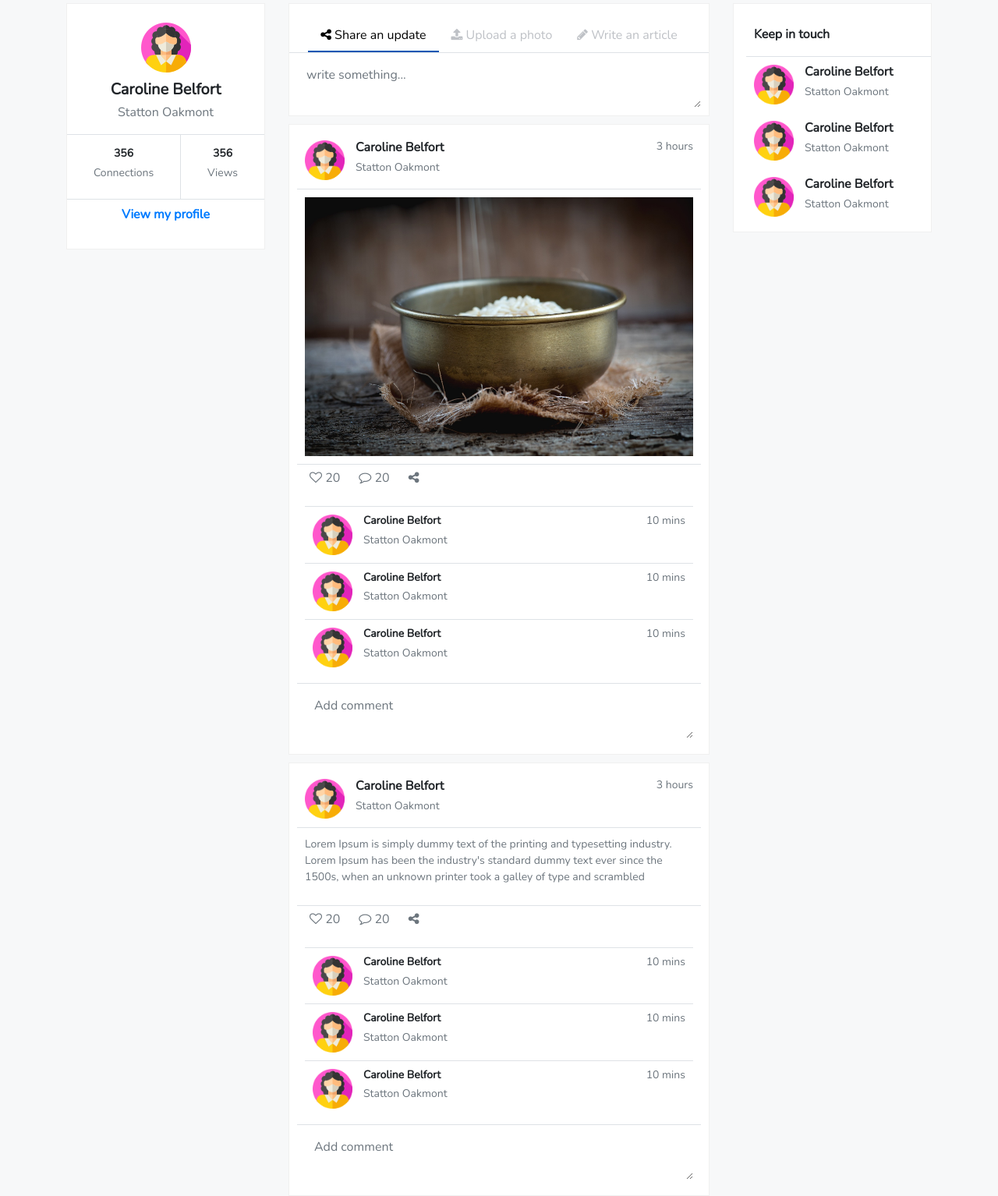
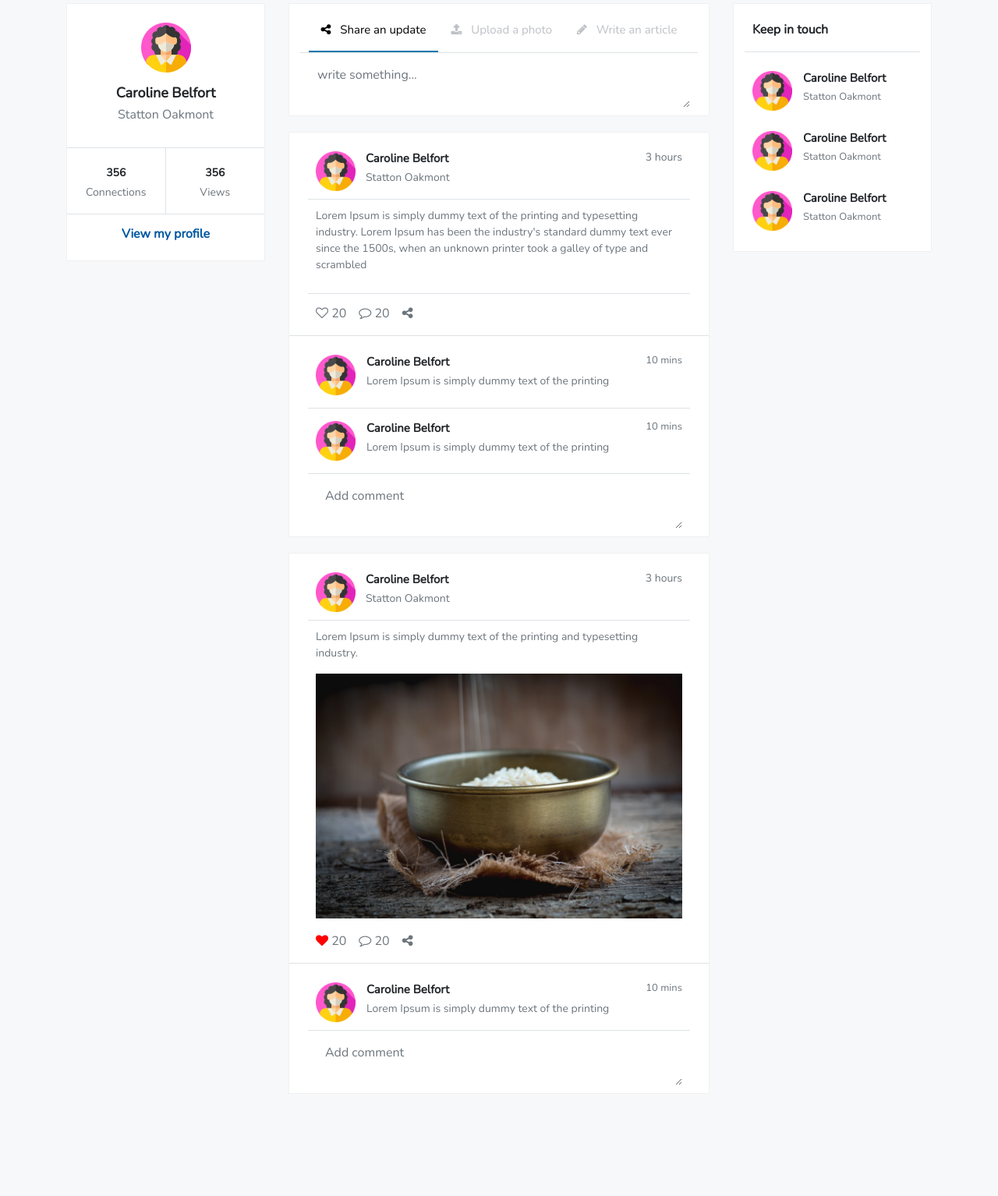
Before and after one commit to Ruchitha2018/binary-numbers-task, a plain HTML site: page index.html in a window 1280 px wide. Shown: the part 122-1656 px from the top of the page at 78% size. After the commit the page ends 1545 px from the top, so only its background shows below. Drawn offline with nearby package versions, Linux system fonts and the light colour scheme.

Commit message:
Updated the padding

```diff
--- a/css/main.css
+++ b/css/main.css
@@ -5,72 +5,82 @@ body {
 nav {
   box-shadow: 0 1px 3px 0 rgba(0,0,0,.15);
 }
+.nav-form-search {
+  background: #F7F8F9;
+  border: 1px solid #F7F8F9;
+}
+.box {
+  background: white;
+  border: 1px solid #F0F0F0;
+  margin-bottom: 20px;
+}
+.box-inner {
+  padding: 14px 14px 0px 14px;
+}
+.box-content {
+  padding: 10px;
+}
+.box-content--right {
+  margin-right: auto;
+  display: block;
+  padding-left: 1px;
+}
 .box-sticky {
   position: sticky;
   top: 4em;
 }
-.box {
-  background: white;
-  border: 1px solid #F0F0F0;
-  padding-top: 20px;
-  margin-top: 10px;
+/* size of a image*/
+.medium-img {
+  width: 80%;
 }
-.box-content {
-  padding: 10px;
-}
-.nav-form-search {
-  background: #F7F8F9;
-  border: 1px solid #F7F8F9;
-}
-
-/* Padding Text */
-.small-padding {
-  padding: 10px ;
-}
-
-/* Alignment of image*/
+/* IMAGE POSITION */
 .img-center {
   display: block;
   margin-left: auto;
   margin-right: auto;
 }
-.img-left {
-  margin-left: auto;
-  display: block;
-}
-.img-right {
-  margin-right: auto;
-  display: block;
-}
-.img-width--full {
+.image-width--full {
   width: 100%;
 }
 
-/*Size of image*/
-.medium-img {
-  width: 80%;
+/*TEXT COLOR*/
+.text-blue {
+  color: #0058a2;
 }
 
-/* Alignment of box-content*/
-.box-content--right {
-  margin-right: auto;
-  display: block;
-  padding-left: 1px;
+/*FONT SIZE*/
+.font-12 {
+  font-size: 12px;
+}
+.font-13 {
+  font-size: 13px;
+}
+.font-14 {
+  font-size: 14px;
+}
+.font-15 {
+  font-size: 15px;
+}
+.font-18 {
+  font-size: 18px;
 }
 
-/* font size */
-.small-font {
-  font-size: 14px;
+/*BACKGROUND*/
+.red-bg {
+  color: red;
 }
-.medium-font {
-  font-size: 16px;
+/*FONT WEIGHT*/
+.font-bold {
+  font-weight: bold;
 }
 
-/*Tabs*/
+/*TABS*/
 .tabs .nav-link {
   color: #bec1c6;
+  padding-bottom: 16px;
+  font-size: 15px;
 }
 .tabs .active {
   color: black;
-  border-bottom: 2px solid #0056b3;
+  border-bottom: 2px solid #1876AD;
 }
--- a/index.html
+++ b/index.html
@@ -62,51 +62,52 @@
                </ul>
              </div>
            </div>
-
     <div class = "row">
       <div class = "col-md-3 profile">
-                <div class = "box box-sticky pt-4 pb-3">
+        <div class = "box box-sticky pt-4">
           <div class = "box-img">
             <img class = "img-center" src = "images/profile-icon.png" />
           </div>
-                  <div class = "box-content">
-                    <h5 class = "text-center font-weight-bold">Caroline Belfort</h5>
+          <div class = "box-content pt-3 pb-4">
+            <h5 class = "text-center font-18 font-bold">Caroline Belfort</h5>
             <h6 class = "text-center text-secondary">Statton Oakmont</h6>
           </div>
-                  <div class = "d-flex flex-row justify-content-around border-top border-bottom">
-                    <div class = "box-content flex-fill border-right p-3">
-                      <h5 class = "text-center font-weight-bold small-font">356</h5>
-                      <h6 class = "text-center text-secondary small-font">Connections</h6>
+          <div class = "d-flex border-top border-bottom">
+            <div class = "box-content w-50 border-right pt-4">
+              <h5 class = "text-center font-bold font-14">356</h5>
+              <h6 class = "text-center text-secondary font-14">Connections</h6>
             </div>
-                    <div class = "box-content flex-fill p-3">
-                      <h5 class = "text-center font-weight-bold small-font">356</h5>
-                      <h6 class = "text-center text-secondary small-font">Views</h6>
+            <div class = "box-content w-50 pt-4">
+              <h5 class = "text-center font-bold font-14">356</h5>
+              <h6 class = "text-center text-secondary font-14">Views</h6>
             </div>
           </div>
-                  <div class = "box-content box-btn">
+          <div class = "box-content pt-3 pb-3">
             <h6 class = "text-center">
-                      <a href = "#" class = "font-weight-bold">View my profile</a>
+              <a href = "#" class = "text-blue font-bold">View my profile</a>
             </h6>
           </div>
         </div>
-              </div> <!--End col-md-3 Profile-->
+      </div><!--End Profile-->
 
       <div class = "col-md-6 posts">
         <div class = "box">
+          <div class = "box-inner">
             <ul class="nav justify-content-center tabs" id="myTab" role="tablist">
               <li class="nav-item">
                 <a class="nav-link active" id="home-tab" data-toggle="tab" href="#tab1" role="tab" aria-controls="tab1" aria-selected="true">
-                        <i class = "fa fa-share-alt"></i> Share an update</a>
+                  <i class = "fa fa-share-alt pr-2"></i> Share an update</a>
                 </li>
                 <li class="nav-item">
                   <a class="nav-link" id="profile-tab" data-toggle="tab" href="#tab2" role="tab" aria-controls="tab2" aria-selected="false">
-                          <i class = "fa fa-upload"></i> Upload a photo</a>
+                    <i class = "fa fa-upload pr-2"></i> Upload a photo</a>
                   </li>
                   <li class="nav-item">
                     <a class="nav-link" id="contact-tab" data-toggle="tab" href="#tab3" role="tab" aria-controls="tab3" aria-selected="false">
-                            <i class = "fa fa-pencil"></i> Write an article</a>
+                      <i class = "fa fa-pencil pr-2"></i> Write an article</a>
                     </li>
                   </ul>
+
                   <div class="tab-content" id="myTabContent">
                     <div class="tab-pane fade show active" id="tab1" role="tabpanel" aria-labelledby="tab1">
                       <div class = "box-content border-top">
@@ -117,201 +118,168 @@
                     <div class="tab-pane fade" id="tab3" role="tabpanel" aria-labelledby="tab3">Hello</div>
                   </div>
                 </div>
+              </div>
+              <div class = "box">
+                <div class = "box-inner pl-4 pr-4">
+                  <div class = "box-content d-flex border-bottom">
+                    <div class = "box-img">
+                      <img class = "medium-img" src = "images/profile-icon.png" />
+                    </div>
+                    <div class = "box-content--right pl-0">
+                      <h5 class = "font-bold font-15">Caroline Belfort</h5>
+                      <h6 class = "text-secondary font-14">Statton Oakmont</h6>
+                    </div>
+                    <div class = "">
+                      <h5 class = "text-secondary font-14">3 hours</h5>
+                    </div>
+                  </div>
 
-                      <div class = "box small-padding">
+                  <div class = "box-content border-bottom">
+                    <p class = "text-secondary font-14">Lorem Ipsum is simply dummy text of the printing and typesetting industry.
+                      Lorem Ipsum has been the industry's standard dummy text ever since the 1500s,
+                      when an unknown printer took a galley of type and scrambled</p>
+                    </div>
+
+                    <div class = "box-content d-flex pt-3">
+                      <h6 class = "text-secondary">
+                        <a href = "#" class = "text-secondary"><i class = "fa fa-heart-o"></i></a> 20
+                      </h6>
+                      <h6 class = "text-secondary pl-3">
+                        <a href = "#" class = "text-secondary"><i class = "fa fa-comment-o"></i></a> 20
+                      </h6>
+                      <h6 class = "text-secondary pl-3"><a href = "#" class = "text-secondary"><i class = "fa fa-share-alt"></i></a>
+                      </h6>
+                    </div>
+
+                  </div><!--End box-inner-->
+
+                  <div class = "box-inner border-top pl-4 pr-4">
+                    <div class = "box-content d-flex border-bottom  pb-3">
+                      <div class = "box-img">
+                        <img class = "medium-img" src = "images/profile-icon.png" />
+                      </div>
+                      <div class = "box-content--right">
+                        <h5 class = "font-bold font-15">Caroline Belfort</h5>
+                        <h6 class = "text-secondary font-14">Lorem Ipsum is simply dummy text of the printing</h6>
+                      </div>
+                      <div>
+                        <h5 class = "text-secondary font-13">10 mins</h5>
+                      </div>
+                    </div>
+                    <div class = "box-content d-flex border-bottom pt-3 pb-3">
+                      <div class = "box-img">
+                        <img class = "medium-img" src = "images/profile-icon.png" />
+                      </div>
+                      <div class = "box-content--right">
+                        <h5 class = "font-bold font-15">Caroline Belfort</h5>
+                        <h6 class = "text-secondary font-14">Lorem Ipsum is simply dummy text of the printing</h6>
+                      </div>
+                      <div>
+                        <h5 class = "text-secondary font-13">10 mins</h5>
+                      </div>
+                    </div>
+                    <div class = "box-content">
+                      <textarea class = "form-control border-0" placeholder="Add comment"></textarea>
+                    </div>
+                  </div><!--End box-inner-->
+
+                </div><!--End box-->
+
+                <div class = "box">
+                  <div class = "box-inner pl-4 pr-4">
+                    <div class = "box-content d-flex border-bottom">
+                      <div class = "box-img">
+                        <img class = "medium-img" src = "images/profile-icon.png" />
+                      </div>
+                      <div class = "box-content--right pl-0">
+                        <h5 class = "font-bold font-15">Caroline Belfort</h5>
+                        <h6 class = "text-secondary font-14">Statton Oakmont</h6>
+                      </div>
+                      <div class = "">
+                        <h5 class = "text-secondary font-14">3 hours</h5>
+                      </div>
+                    </div>
+
+                    <div class = "box-content">
+                      <p class = "text-secondary font-14">Lorem Ipsum is simply dummy text of the printing and typesetting industry.</p>
+                      <img src = "images/background.jpg" class = "image-width--full" >
+                    </div>
+
+                    <div class = "box-content d-flex">
+                      <h6 class = "text-secondary">
+                        <a href = "#" class = "text-secondary"><i class = "fa fa-heart red-bg"></i></a> 20
+                      </h6>
+                      <h6 class = "text-secondary pl-3">
+                        <a href = "#" class = "text-secondary"><i class = "fa fa-comment-o"></i></a> 20
+                      </h6>
+                      <h6 class = "text-secondary pl-3"><a href = "#" class = "text-secondary"><i class = "fa fa-share-alt"></i></a>
+                      </h6>
+                    </div>
+
+                  </div><!--End box-inner-->
+
+                  <div class = "box-inner border-top pl-4 pr-4">
                     <div class = "box-content d-flex border-bottom">
                       <div class = "box-img">
                         <img class = "medium-img" src = "images/profile-icon.png" />
                       </div>
                       <div class = "box-content--right">
-                            <h5 class = "font-weight-bold medium-font">Caroline Belfort</h5>
-                            <h6 class = "text-secondary small-font">Statton Oakmont</h6>
+                        <h5 class = "font-bold font-15">Caroline Belfort</h5>
+                        <h6 class = "text-secondary font-14">Lorem Ipsum is simply dummy text of the printing</h6>
                       </div>
-                          <div class = "">
-                            <h5 class = "text-secondary small-font">3 hours</h5>
+                      <div>
+                        <h5 class = "text-secondary font-13">10 mins</h5>
                       </div>
                     </div>
+                    <div class = "box-content">
+                      <textarea class = "form-control border-0" placeholder="Add comment"></textarea>
+                    </div>
+                  </div><!--End box-inner-->
 
+                </div><!--End box-->
+              </div><!--End posts-->
+
+              <div class = "col-md-3">
+                <div class = "box box-sticky pb-3">
+                  <div class = "box-inner">
                     <div class = "box-content border-bottom">
-                          <img src = "images/background.jpg" class = "img-width--full" />
+                      <h6 class = "font-bold">Keep in touch</h6>
                     </div>
 
-                        <div class = "d-flex">
-                          <h6 class = "text-secondary p-2 pl-3">
-                            <a href = "#" class = "text-secondary"><i class = "fa fa-heart-o"></i></a> 20
-                          </h6>
-                          <h6 class = "text-secondary p-2 pl-3">
-                            <a href = "#" class = "text-secondary"><i class = "fa fa-comment-o"></i></a> 20
-                          </h6>
-                          <h6 class = "text-secondary p-2 pl-3"><a href = "#" class = "text-secondary"><i class = "fa fa-share-alt"></i></a>
-                          </h6>
-                        </div>
-
-                        <div class = "box-content">
-                          <div class = "box-content d-flex  border-top">
+                    <div class = "box-content d-flex pt-4">
                       <div class = "box-img">
                         <img class = "medium-img" src = "images/profile-icon.png" />
                       </div>
                       <div class = "box-content--right">
-                              <h5 class = "font-weight-bold small-font">Caroline Belfort</h5>
-                              <h6 class = "text-secondary small-font">Statton Oakmont</h6>
-                            </div>
-                            <div>
-                              <h5 class = "text-secondary small-font">10 mins</h5>
+                        <h5 class = "font-bold font-15">Caroline Belfort</h5>
+                        <h6 class = "text-secondary font-13">Statton Oakmont</h6>
                       </div>
                     </div>
 
-                          <div class = "box-content d-flex border-top">
+                    <div class = "box-content d-flex pt-3">
                       <div class = "box-img">
                         <img class = "medium-img" src = "images/profile-icon.png" />
                       </div>
                       <div class = "box-content--right">
-                              <h5 class = "font-weight-bold small-font">Caroline Belfort</h5>
-                              <h6 class = "text-secondary small-font">Statton Oakmont</h6>
-                            </div>
-                            <div>
-                              <h5 class = "text-secondary small-font">10 mins</h5>
+                        <h5 class = "font-bold font-15">Caroline Belfort</h5>
+                        <h6 class = "text-secondary font-13">Statton Oakmont</h6>
                       </div>
                     </div>
 
-                          <div class = "box-content d-flex border-top">
+                    <div class = "box-content d-flex pt-3">
                       <div class = "box-img">
                         <img class = "medium-img" src = "images/profile-icon.png" />
                       </div>
                       <div class = "box-content--right">
-                              <h5 class = "font-weight-bold small-font">Caroline Belfort</h5>
-                              <h6 class = "text-secondary small-font">Statton Oakmont</h6>
+                        <h5 class = "font-bold font-15">Caroline Belfort</h5>
+                        <h6 class = "text-secondary font-13">Statton Oakmont</h6>
                       </div>
-                            <div>
-                              <h5 class = "text-secondary small-font">10 mins</h5>
+                    </div>
+
                   </div>
                 </div>
               </div>
-
-                        <div class = "box-content border-top">
-                          <textarea class = "form-control border-0" placeholder="Add comment"></textarea>
             </div>
           </div>
-
-                      <div class = "box small-padding">
-                        <div class = "box-content d-flex border-bottom">
-                          <div class = "box-img">
-                            <img class = "medium-img" src = "images/profile-icon.png" />
-                          </div>
-                          <div class = "box-content--right">
-                            <h5 class = "font-weight-bold medium-font">Caroline Belfort</h5>
-                            <h6 class = "text-secondary small-font">Statton Oakmont</h6>
-                          </div>
-                          <div class = "">
-                            <h5 class = "text-secondary small-font">3 hours</h5>
-                          </div>
-                        </div>
-
-                        <div class = "box-content border-bottom">
-                          <p class = "text-secondary small-font">Lorem Ipsum is simply dummy text of the printing and typesetting industry.
-                            Lorem Ipsum has been the industry's standard dummy text ever since the 1500s,
-                            when an unknown printer took a galley of type and scrambled</p>
-                          </div>
-
-                          <div class = "d-flex">
-                            <h6 class = "text-secondary p-2 pl-3">
-                              <a href = "#" class = "text-secondary"><i class = "fa fa-heart-o"></i></a> 20
-                            </h6>
-                            <h6 class = "text-secondary p-2 pl-3">
-                              <a href = "#" class = "text-secondary"><i class = "fa fa-comment-o"></i></a> 20
-                            </h6>
-                            <h6 class = "text-secondary p-2 pl-3"><a href = "#" class = "text-secondary"><i class = "fa fa-share-alt"></i></a>
-                            </h6>
-                          </div>
-
-                          <div class = "box-content">
-                            <div class = "box-content d-flex  border-top">
-                              <div class = "box-img">
-                                <img class = "medium-img" src = "images/profile-icon.png" />
-                              </div>
-                              <div class = "box-content--right">
-                                <h5 class = "font-weight-bold small-font">Caroline Belfort</h5>
-                                <h6 class = "text-secondary small-font">Statton Oakmont</h6>
-                              </div>
-                              <div>
-                                <h5 class = "text-secondary small-font">10 mins</h5>
-                              </div>
-                            </div>
-
-                            <div class = "box-content d-flex border-top">
-                              <div class = "box-img">
-                                <img class = "medium-img" src = "images/profile-icon.png" />
-                              </div>
-                              <div class = "box-content--right">
-                                <h5 class = "font-weight-bold small-font">Caroline Belfort</h5>
-                                <h6 class = "text-secondary small-font">Statton Oakmont</h6>
-                              </div>
-                              <div>
-                                <h5 class = "text-secondary small-font">10 mins</h5>
-                              </div>
-                            </div>
-
-                            <div class = "box-content d-flex border-top">
-                              <div class = "box-img">
-                                <img class = "medium-img" src = "images/profile-icon.png" />
-                              </div>
-                              <div class = "box-content--right">
-                                <h5 class = "font-weight-bold small-font">Caroline Belfort</h5>
-                                <h6 class = "text-secondary small-font">Statton Oakmont</h6>
-                              </div>
-                              <div>
-                                <h5 class = "text-secondary small-font">10 mins</h5>
-                              </div>
-                            </div>
-                          </div>
-
-                          <div class = "box-content border-top">
-                            <textarea class = "form-control border-0" placeholder="Add comment"></textarea>
-                          </div>
-                        </div>
-
-
-                      </div> <!--End col-md-6  -->
-
-                      <div class = "col-md-3 feeds">
-                        <div class = "box box-sticky pl-3 pb-2">
-                          <div class = "box-content">
-                            <h6 class = "font-weight-bold">Keep in touch</h6>
-                          </div>
-                          <div class = "box-content d-flex border-top">
-                            <div class = "box-img">
-                              <img class = "medium-img" src = "images/profile-icon.png" />
-                            </div>
-                            <div class = "box-content--right">
-                              <h5 class = "font-weight-bold medium-font">Caroline Belfort</h5>
-                              <h6 class = "text-secondary small-font">Statton Oakmont</h6>
-                            </div>
-                          </div>
-
-                          <div class = "box-content d-flex">
-                            <div class = "box-img">
-                              <img class = "medium-img" src = "images/profile-icon.png" />
-                            </div>
-                            <div class = "box-content--right">
-                              <h5 class = "font-weight-bold medium-font">Caroline Belfort</h5>
-                              <h6 class = "text-secondary small-font">Statton Oakmont</h6>
-                            </div>
-                          </div>
-
-                          <div class = "box-content d-flex">
-                            <div class = "box-img">
-                              <img class = "medium-img" src = "images/profile-icon.png" />
-                            </div>
-                            <div class = "box-content--right">
-                              <h5 class = "font-weight-bold medium-font">Caroline Belfort</h5>
-                              <h6 class = "text-secondary small-font">Statton Oakmont</h6>
-                            </div>
-                          </div>
-                        </div>
-                      </div> <!--End col-md-3 feeds-->
-
-                    </div>
-                  </div>
-
         </body>
         </html>
```
Lines whose indentation alone changed are shown as unchanged.
